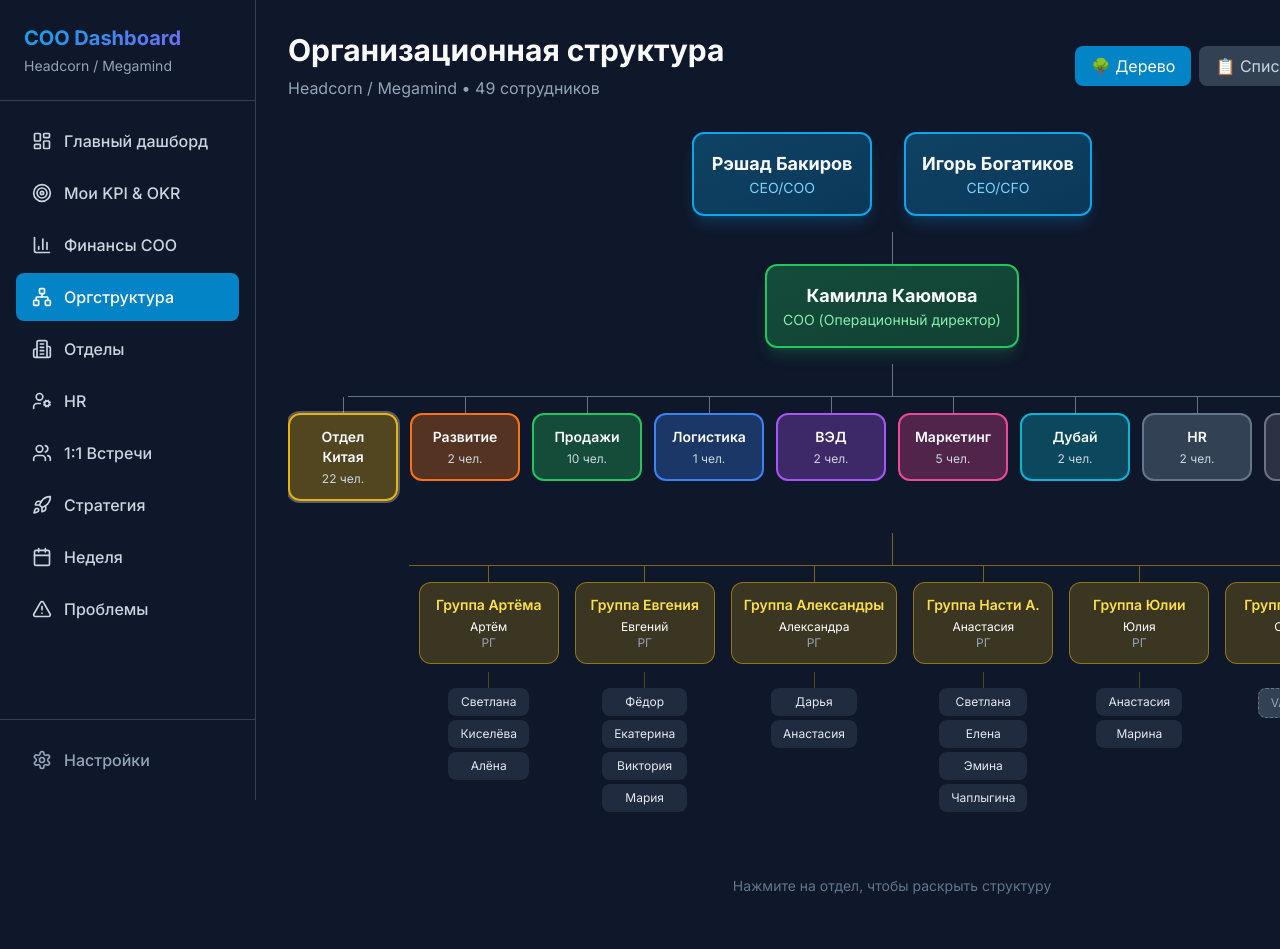
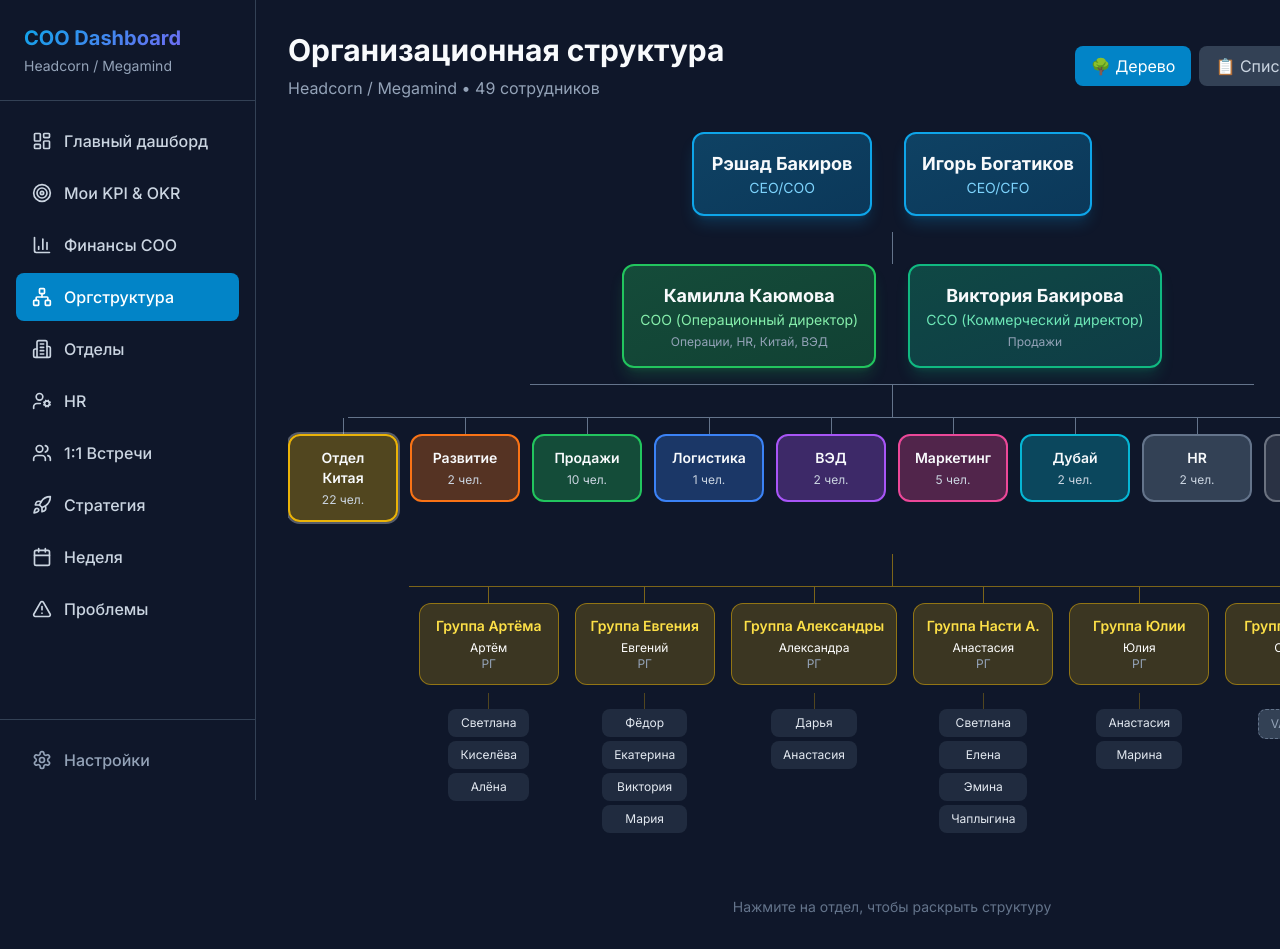
Before and after one commit to KamillaSnipes/coo-dashboard, a Next.js app: page /org-structure in a window 1280 px wide. Shown: the top 949 px of the page. Before the commit the page ends 928 px from the top, so only its background shows below. Built offline with nearby package versions, Linux system fonts and the light colour scheme.

Commit message:
Fix save button (merge data), add CCO level, add ROP vacancy in sales

```diff
--- a/app/api/org/route.ts
+++ b/app/api/org/route.ts
@@ -27,15 +27,24 @@ export async function GET() {
   }
 }
 
-// POST update organization data
+// POST update organization data (merges with existing)
 export async function POST(request: Request) {
   try {
-    const data = await request.json()
+    const newData = await request.json()
+
+    // Get existing data first
+    const existing = await prisma.settings.findUnique({
+      where: { id: 'main' }
+    })
+
+    // Merge existing data with new data
+    const existingData = (existing?.data as Record<string, unknown>) || {}
+    const mergedData = { ...existingData, ...newData }
 
     const settings = await prisma.settings.upsert({
       where: { id: 'main' },
-      update: { data },
-      create: { id: 'main', data }
+      update: { data: mergedData },
+      create: { id: 'main', data: mergedData }
     })
 
     return NextResponse.json(settings.data)
--- a/app/org-structure/page.tsx
+++ b/app/org-structure/page.tsx
@@ -81,15 +81,26 @@ export default function OrgStructurePage() {
               <div className="w-px h-8 bg-dark-500"></div>
             </div>
 
-            {/* Level 2: COO */}
-            <div className="flex justify-center mb-4">
+            {/* Level 2: COO & CCO */}
+            <div className="flex justify-center gap-8 mb-4">
+              {/* COO */}
               <div className="bg-gradient-to-br from-green-500/30 to-green-600/30 border-2 border-green-500 rounded-xl p-4 text-center min-w-[220px] shadow-lg shadow-green-500/20">
                 <div className="font-bold text-lg">{leadership.coo.name}</div>
                 <div className="text-green-300 text-sm">{leadership.coo.role}</div>
+                <div className="text-xs text-dark-400 mt-1">Операции, HR, Китай, ВЭД</div>
+              </div>
+              {/* CCO */}
+              <div className="bg-gradient-to-br from-emerald-500/30 to-teal-600/30 border-2 border-emerald-500 rounded-xl p-4 text-center min-w-[220px] shadow-lg shadow-emerald-500/20">
+                <div className="font-bold text-lg">{leadership.cco.name}</div>
+                <div className="text-emerald-300 text-sm">{leadership.cco.role}</div>
+                <div className="text-xs text-dark-400 mt-1">Продажи</div>
               </div>
             </div>
 
-            {/* Connector line */}
+            {/* Connector lines to departments */}
+            <div className="flex justify-center">
+              <div className="w-[60%] h-px bg-dark-500"></div>
+            </div>
             <div className="flex justify-center">
               <div className="w-px h-8 bg-dark-500"></div>
             </div>
--- a/lib/data.ts
+++ b/lib/data.ts
@@ -40,7 +40,12 @@ export const leadership = {
     { name: 'Рэшад Бакиров', role: 'CEO/COO' },
     { name: 'Игорь Богатиков', role: 'CEO/CFO' },
   ],
+  cLevel: [
+    { name: 'Камилла Каюмова', role: 'COO (Операционный директор)', area: 'Операции, HR, Китай, ВЭД, Развитие' },
+    { name: 'Виктория Бакирова', role: 'CCO (Коммерческий директор)', area: 'Продажи' },
+  ],
   coo: { name: 'Камилла Каюмова', role: 'COO (Операционный директор)' },
+  cco: { name: 'Виктория Бакирова', role: 'CCO (Коммерческий директор)' },
 }
 
 // Все отделы компании
@@ -145,9 +150,9 @@ export const departments: Department[] = [
       { name: 'Выручка', value: '—', target: '1,5 млрд' },
       { name: 'Время КП', value: '5 дней', target: '3 дня' },
     ],
-    head: { name: 'Виктория Бакирова', role: 'Руководитель команды' },
+    head: { name: 'VACANT', role: 'Руководитель отдела продаж (РОП)', type: 'vacant' as EmploymentType },
     employees: [
-      { name: 'Виктория Бакирова', role: 'Руководитель команды' },
+      { name: 'VACANT', role: 'Руководитель отдела продаж (РОП)', type: 'vacant' as EmploymentType },
       { name: 'Наталья Лактистова', role: 'Менеджер по продажам' },
       { name: 'Полина Коник', role: 'Менеджер по продажам' },
       { name: 'Алина Титова', role: 'Менеджер по продажам' },
@@ -308,7 +313,7 @@ export const oneOnOnePeople = [
 
   // Руководители других отделов
   { name: 'Анастасия Мирскова', role: 'Руководитель развития', department: 'dev-projects', frequency: '2 раза в месяц' },
-  { name: 'Виктория Бакирова', role: 'Руководитель продаж', department: 'sales', frequency: 'Еженедельно' },
+  { name: 'Виктория Бакирова', role: 'CCO (Коммерческий директор)', department: 'cco', frequency: 'Еженедельно' },
   { name: 'Александр Сергеенко', role: 'Руководитель логистики', department: 'logistics', frequency: '2 раза в месяц' },
   { name: 'Павел Хохлов', role: 'Руководитель ВЭД', department: 'ved', frequency: '2 раза в месяц' },
   { name: 'Константин Макаров', role: 'CMO Москва', department: 'marketing', frequency: '2 раза в месяц' },
```
